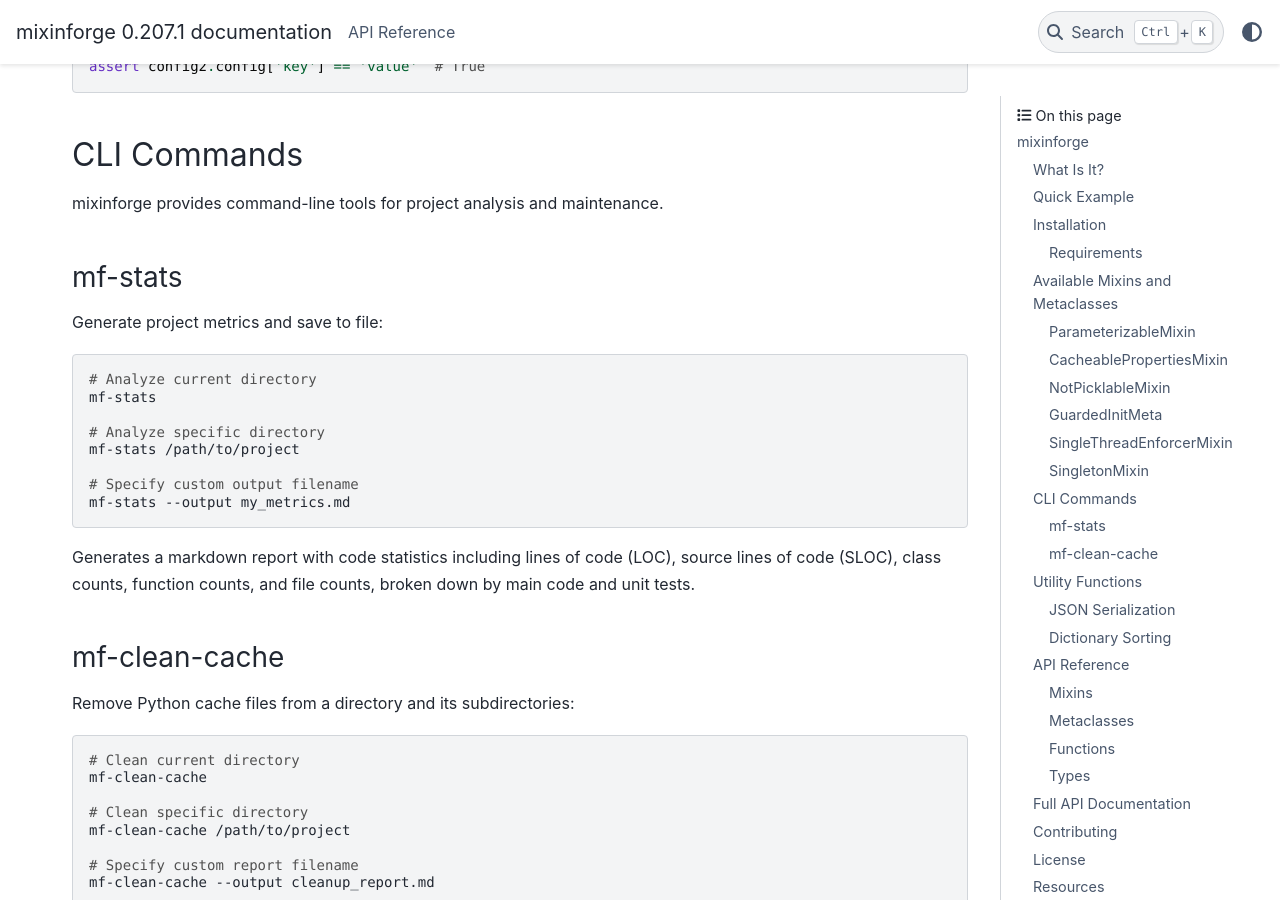
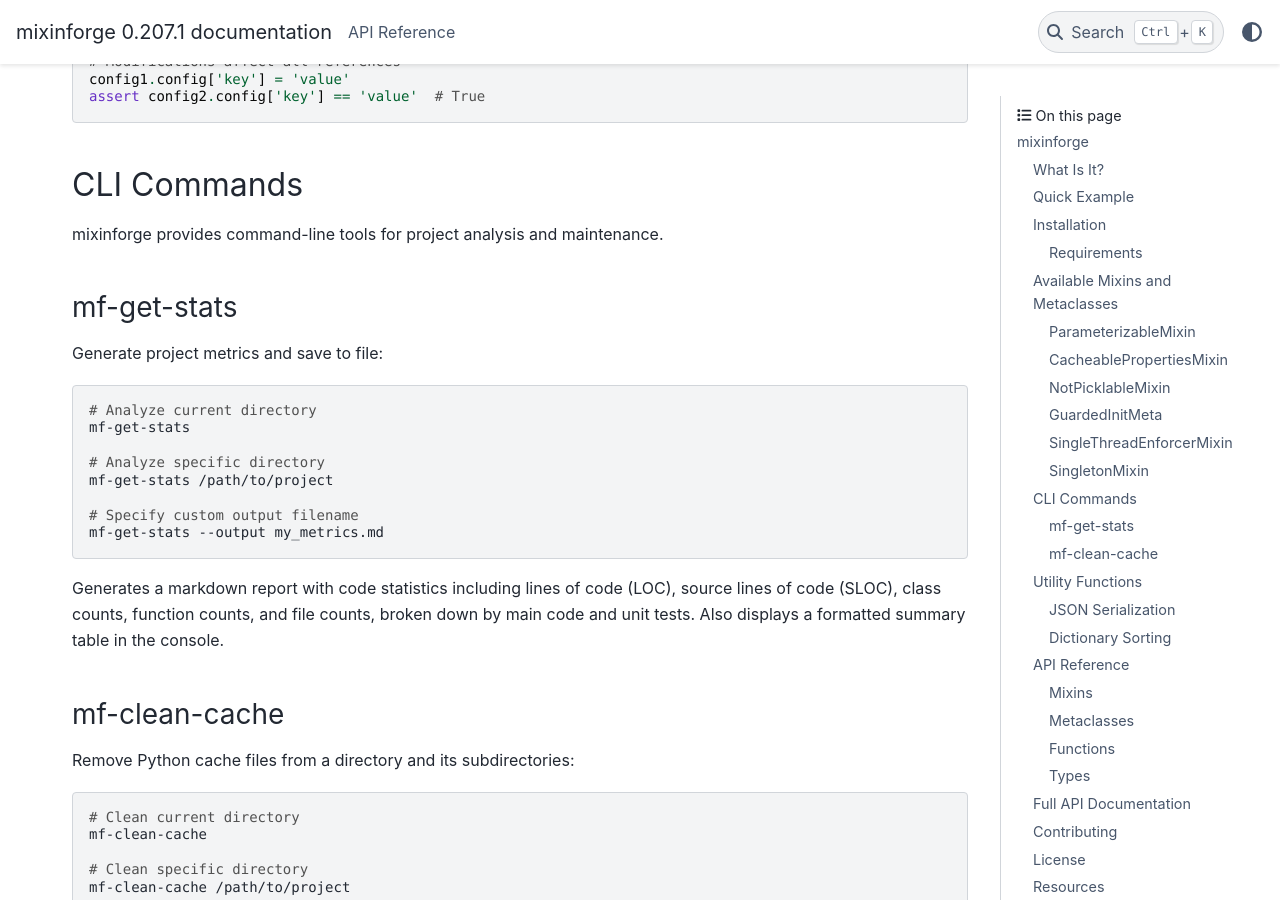
Before and after one commit to pythagoras-dev/parameterizable, a Sphinx documentation site: the page built from docs/source/index.rst, in a window 1280 px wide and 900 px high, scrolled down 5309 px. Built offline with Sphinx 7.4.7 and the PyData theme 0.15.4, drawn with Linux system fonts in a browser that asks for light colours; pages that are not in the unit, such as notebooks, are missing from menus; the version number is read from the project's files by our own code; some of the changed text lies outside the part shown.

Commit message:
DOC: Update documentation and README for `mf-get-stats` and new tabulate dependency

```diff
--- a/docs/source/index.rst
+++ b/docs/source/index.rst
@@ -305,25 +307,26 @@ CLI Commands
 
 mixinforge provides command-line tools for project analysis and maintenance.
 
-mf-stats
-~~~~~~~~
+mf-get-stats
+~~~~~~~~~~~~
 
 Generate project metrics and save to file:
 
 .. code-block:: bash
 
    # Analyze current directory
-   mf-stats
+   mf-get-stats
 
    # Analyze specific directory
-   mf-stats /path/to/project
+   mf-get-stats /path/to/project
 
    # Specify custom output filename
-   mf-stats --output my_metrics.md
+   mf-get-stats --output my_metrics.md
 
 Generates a markdown report with code statistics including lines of code (LOC),
 source lines of code (SLOC), class counts, function counts, and file counts,
-broken down by main code and unit tests.
+broken down by main code and unit tests. Also displays a formatted summary table
+in the console.
 
 mf-clean-cache
 ~~~~~~~~~~~~~~
```
Also changed, not shown: other parts of docs/source/index.rst (+3 -1 lines), README.md (+7 -6 lines).
